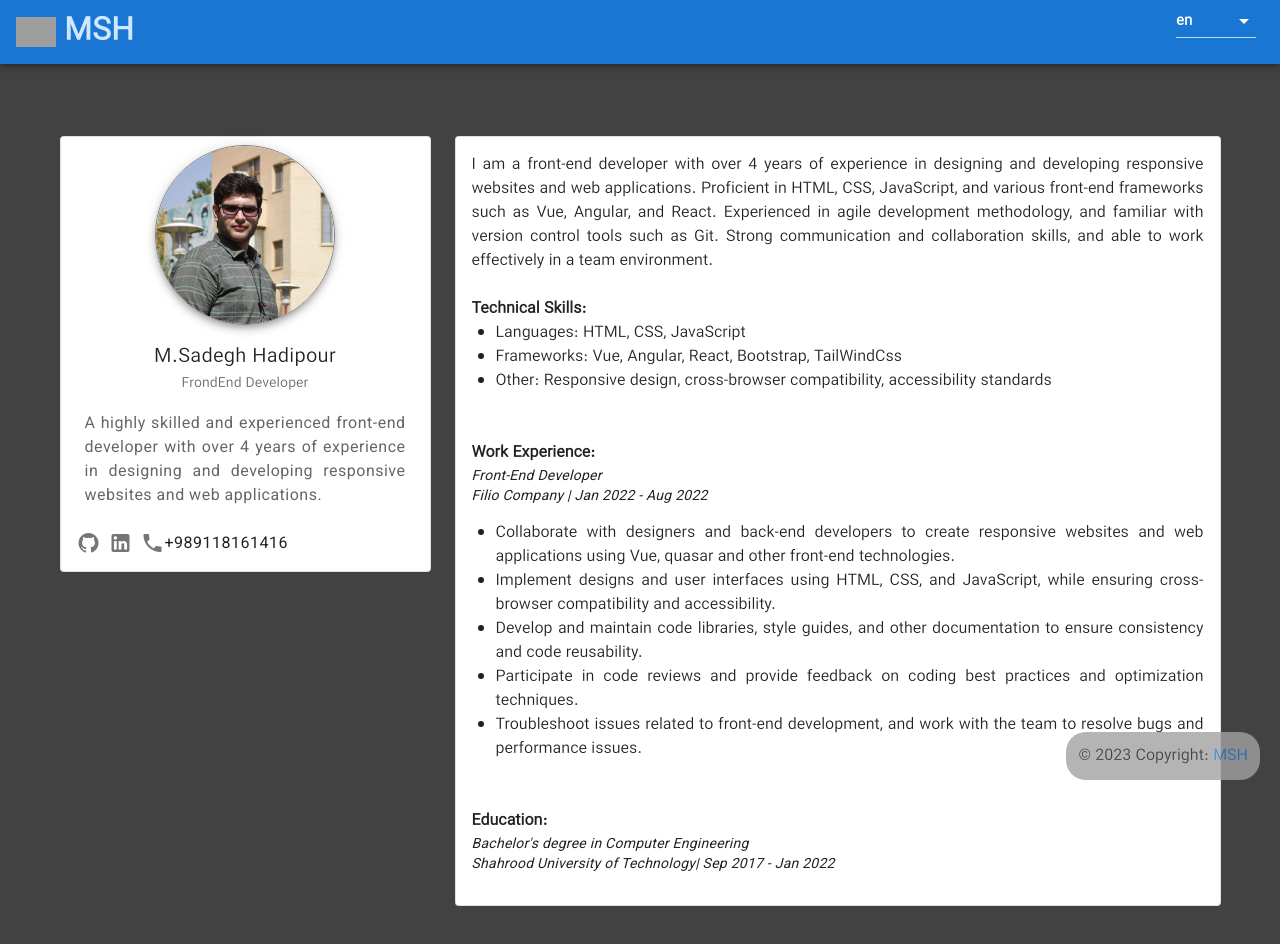
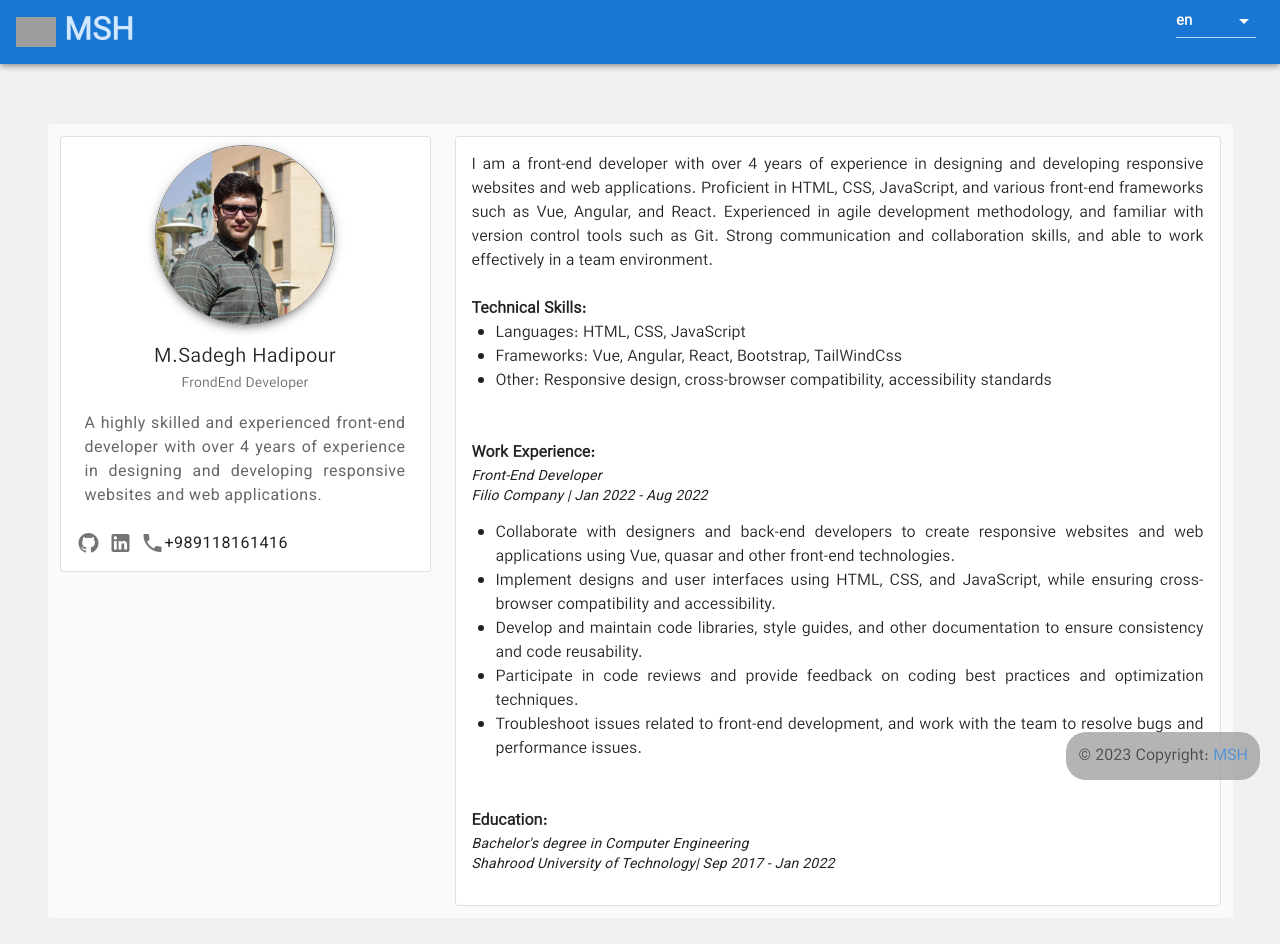
Before and after one commit to sadegh1377/sadegh1377.github.io, a Vue app: page / in a window 1280 px wide. Shown: the top 944 px of the page. Built offline with nearby package versions, Linux system fonts and the light colour scheme; grey boxes are pictures that could not be loaded.

Commit message:
add light and dark theme

```diff
--- a/src/plugins/vuetify.js
+++ b/src/plugins/vuetify.js
@@ -4,4 +4,18 @@ import Vuetify from 'vuetify/lib/framework';
 Vue.use(Vuetify);
 
 export default new Vuetify({
+    theme: {
+        themes: {
+            light: {
+                primary: '#1976d2',
+                secondary: '#f1f1f1',
+                third: '#fafafa',
+            },
+            dark: {
+                primary: '#090000',
+                secondary: '#686666',
+                third: '#4f4f4f',
+            }
+        },
+    },
 });
```
